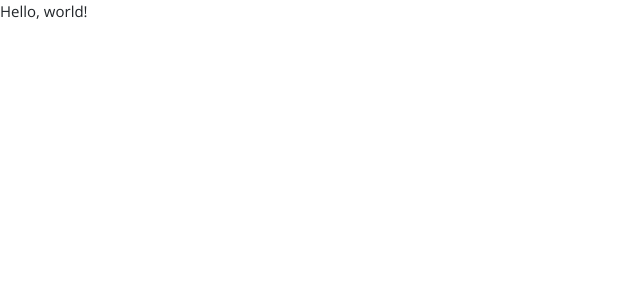
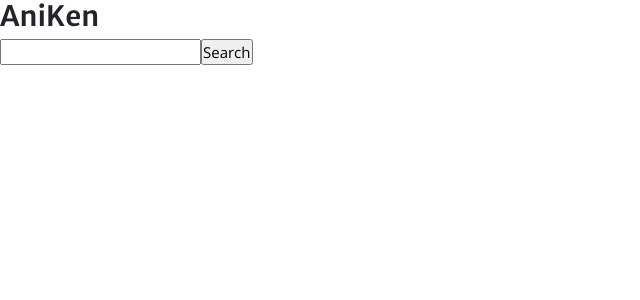
Before and after one commit to sjinno/eminabook, a React (Create React App) app: page / in a window 1280 px wide. Shown: the top 300 px of the page, without its empty margins (0-640 px from the left). Built offline with nearby package versions, Linux system fonts and the light colour scheme.

Commit message:
Work on search box.

```diff
--- a/src/App.tsx
+++ b/src/App.tsx
@@ -1,9 +1,17 @@
 import React from 'react';
 
+// Styles
 import './App.scss';
 
+// Components / Pages
+import Main from './components/Main';
+
 function App() {
-    return <div className="App">Hello, world!</div>;
+    return (
+        <div className="App">
+            <Main />
+        </div>
+    );
 }
 
 export default App;
--- /dev/null
+++ b/src/components/Main.tsx
@@ -0,0 +1,16 @@
+import SearchBox from './SearchBox';
+
+const Main = () => {
+    return (
+        <div>
+            <Title />
+            <SearchBox />
+        </div>
+    );
+};
+
+const Title = () => {
+    return <h1 className="title">AniKen</h1>;
+};
+
+export default Main;
--- /dev/null
+++ b/src/components/SearchBox.tsx
@@ -0,0 +1,26 @@
+import { useState } from 'react';
+
+const SearchBox = () => {
+    const [searchInput, setSearchInput] = useState('');
+
+    const searchInputHandler = (evt: React.ChangeEvent<HTMLInputElement>) => {
+        setSearchInput(evt.currentTarget.value);
+    };
+
+    const fetchAnimeHandler = () => {
+        // alert(`Hello, ${searchInput}!`);
+    };
+
+    return (
+        <div>
+            <input
+                value={searchInput}
+                onChange={searchInputHandler}
+                type="text"
+            />
+            <input onClick={fetchAnimeHandler} type="button" value="Search" />
+        </div>
+    );
+};
+
+export default SearchBox;
--- a/src/styles/abstracts/_fonts.scss
+++ b/src/styles/abstracts/_fonts.scss
@@ -1,4 +1,4 @@
-@import url('https://fonts.googleapis.com/css2?family=Merriweather+Sans:wght@600;800&family=Open+Sans&display=swap');
+@import url('https://fonts.googleapis.com/css2?family=Merriweather+Sans:wght@600&family=Open+Sans&display=swap');
 
 $headerFont: 'Merriweather Sans', 'Helvetica Neue', 'Helvetica', sans-serif;
 $textFont: 'Open Sans', 'Helvetica Neue', 'Helvetica', sans-serif;
--- a/src/styles/base/_global.scss
+++ b/src/styles/base/_global.scss
@@ -14,3 +14,9 @@ body {
     font-family: $textFont;
     font-size: 1.5rem;
 }
+
+.title {
+    font-family: $headerFont;
+    font-weight: 600;
+    font-size: 2.8rem;
+}
```
